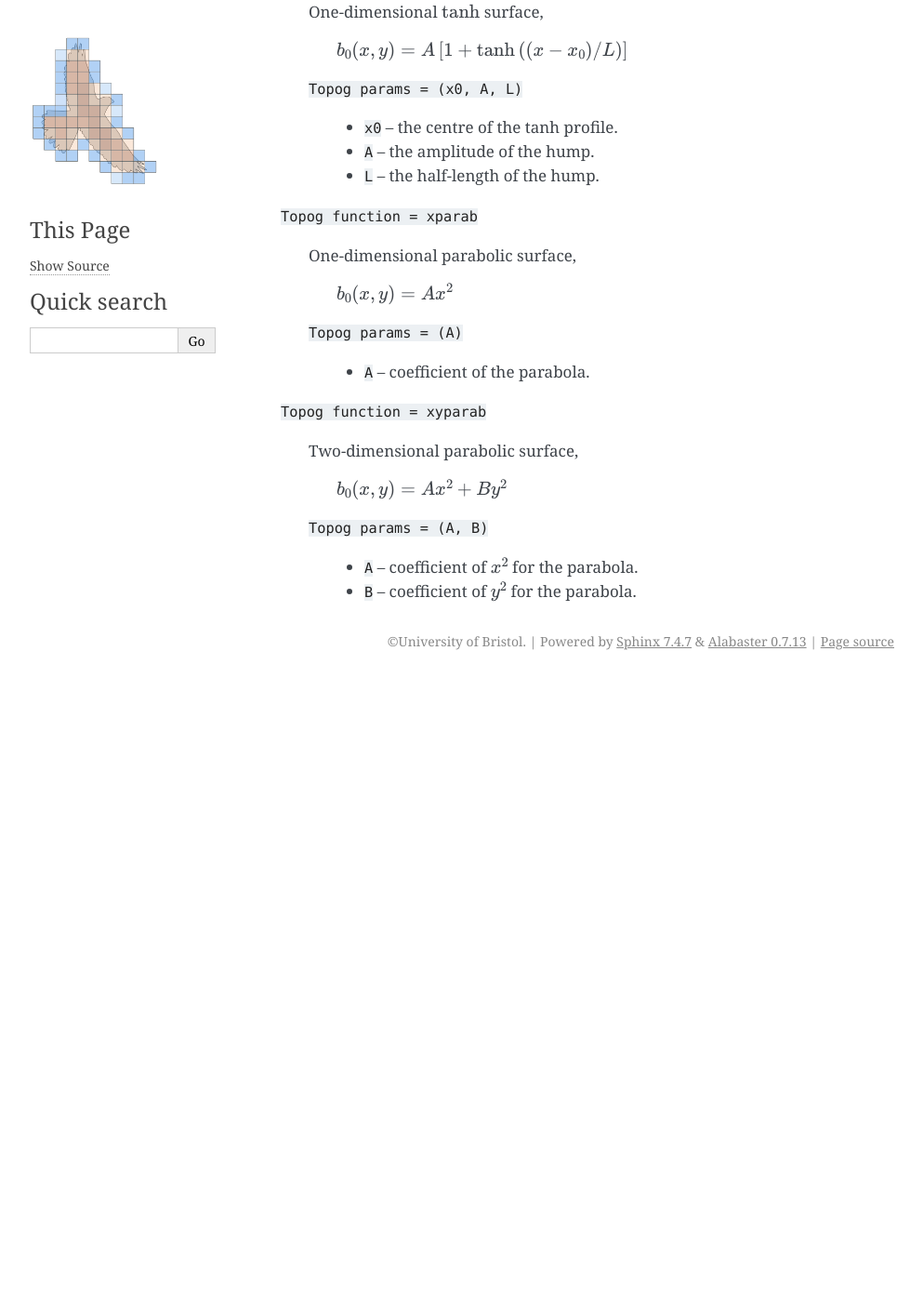
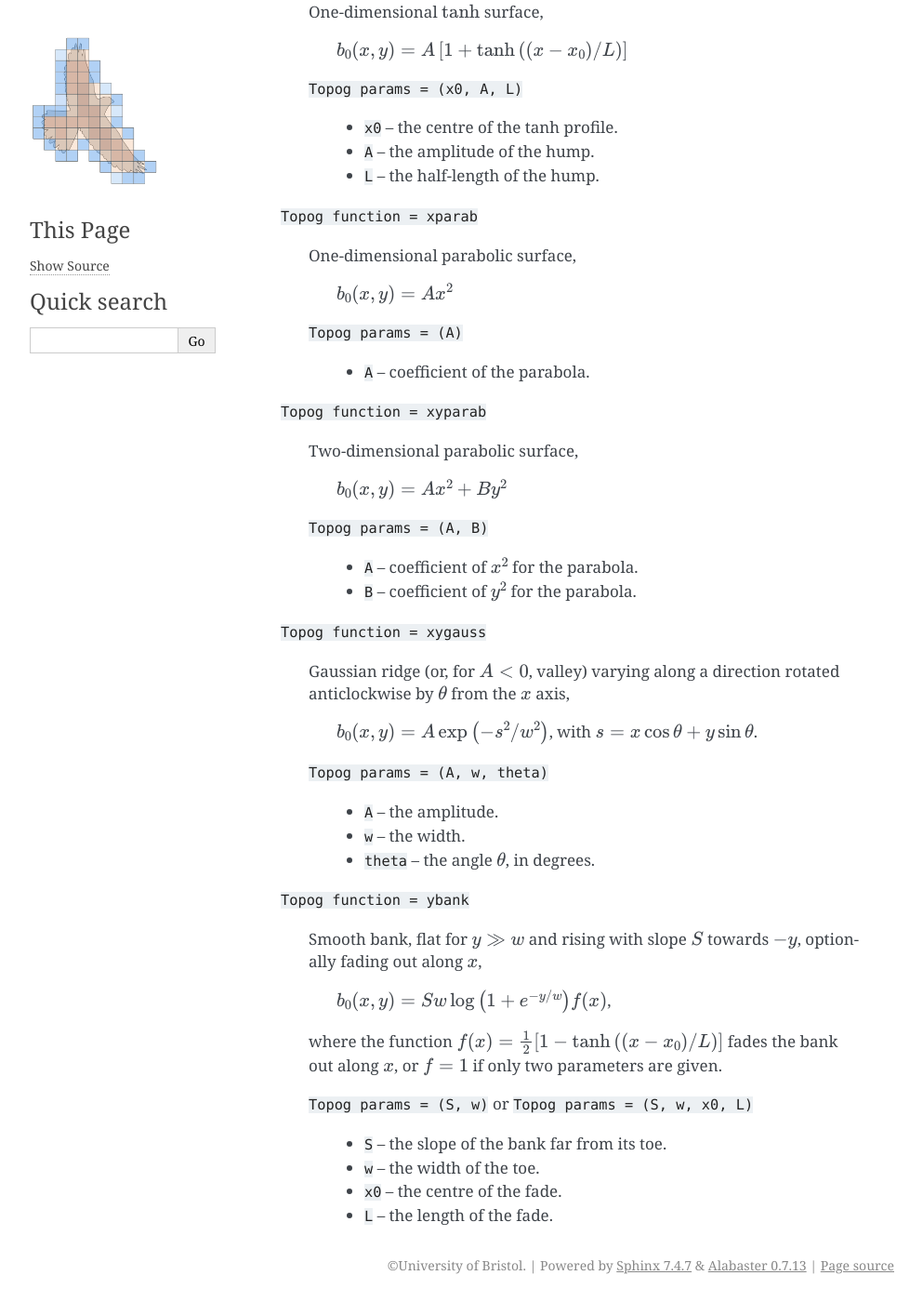
Before and after one commit to jakelangham/kestrel, a Sphinx documentation site: the page built from docs/source/settings_and_parameters/topog.rst, in a window 1280 px wide and 1400 px high, scrolled down 6120 px. Shown: the whole window at 93% size, without its empty margins (148-1141 px from the left). Built offline with Sphinx 7.4.7, drawn with Linux system fonts in a browser that asks for light colours; before the commit the page ends 6849 px from its top, so only the background shows below that.

Commit message:
Add xyGauss and ybank topography functions
xyGauss: a Gaussian ridge or valley at an angle to the x axis.
ybank: a lateral bank, optionally fading out along x.

Co-Authored-By: Claude Opus 5.5 <noreply@anthropic.com>

```diff
--- a/docs/source/settings_and_parameters/topog.rst
+++ b/docs/source/settings_and_parameters/topog.rst
@@ -299,3 +299,35 @@ functions:
 
             - :code:`A` -- coefficient of :math:`x^{2}` for the parabola.
             - :code:`B` -- coefficient of :math:`y^{2}` for the parabola.
+
+    :code:`Topog function = xygauss`
+
+        Gaussian ridge (or, for :math:`A < 0`, valley) varying along a
+        direction rotated anticlockwise by :math:`\theta` from the :math:`x`
+        axis,
+
+            :math:`b_{0}(x,y) = A \exp\left(-s^{2}/w^{2}\right)`, with :math:`s = x\cos\theta + y\sin\theta`.
+
+        :code:`Topog params = (A, w, theta)`
+
+            - :code:`A` -- the amplitude.
+            - :code:`w` -- the width.
+            - :code:`theta` -- the angle :math:`\theta`, in degrees.
+
+    :code:`Topog function = ybank`
+
+        Smooth bank, flat for :math:`y \gg w` and rising with slope :math:`S`
+        towards :math:`-y`, optionally fading out along :math:`x`,
+
+            :math:`b_{0}(x,y) = S w \log\left(1 + e^{-y/w}\right) f(x)`,
+
+        where the function :math:`f(x) = \tfrac{1}{2}\left[1 - \tanh\left((x - x_{0})/L\right)\right]`
+        fades the bank out along :math:`x`, or :math:`f = 1` if only two
+        parameters are given.
+
+        :code:`Topog params = (S, w)` or :code:`Topog params = (S, w, x0, L)`
+
+            - :code:`S` -- the slope of the bank far from its toe.
+            - :code:`w` -- the width of the toe.
+            - :code:`x0` -- the centre of the fade.
+            - :code:`L` -- the length of the fade.
```
Also changed, not shown: 2 other files.
